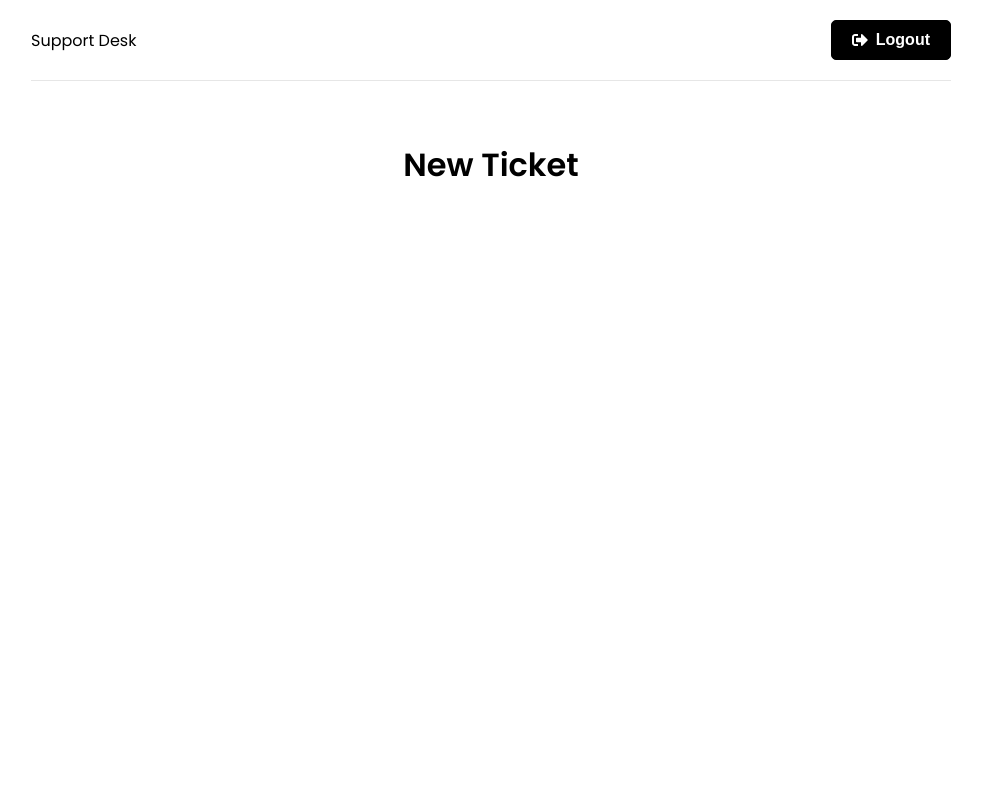
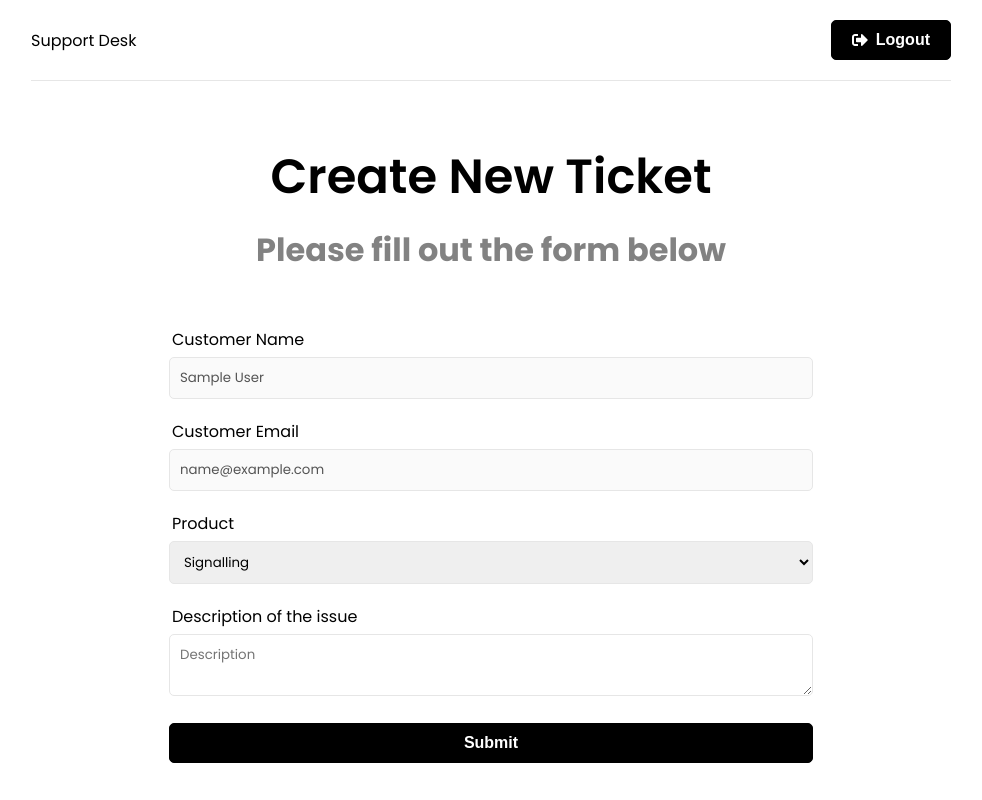
Before and after one commit to charcparle/project-support-desk, a React (Create React App) app in the folder frontend/: page /new-ticket in a window 1280 px wide. Shown: the whole page, without its empty margins (149-1131 px from the left). Built offline with nearby package versions, Linux system fonts and the light colour scheme; sample sign-in values are in the browser's storage.

Commit message:
Add form on New-ticket page

```diff
--- a/frontend/src/pages/NewTicket.jsx
+++ b/frontend/src/pages/NewTicket.jsx
@@ -1,10 +1,67 @@
+import { useState } from "react";
+import { useSelector } from "react-redux";
 
 function NewTicket() {
+  const { user } = useSelector((state) => state.auth);
+  const [name] = useState(user.name);
+  const [email] = useState(user.email);
+  const [product, setProduct] = useState("Signalling");
+  const [description, setDescription] = useState("");
+
+  const handleSubmit = (e) => {
+    e.preventDefault();
+    console.log("Form data submitted");
+  };
+
   return (
-    <div>
-      <h1> New Ticket</h1>
-    </div>
-  )
+    <>
+      <section className="heading">
+        <h1> Create New Ticket</h1>
+        <p>Please fill out the form below</p>
+      </section>
+      <section className="form">
+        <div className="form-group">
+          <label htmlFor="name">Customer Name</label>
+          <input type="text" className="form-control" value={name} disabled />
+        </div>
+        <div className="form-group">
+          <label htmlFor="email">Customer Email</label>
+          <input type="email" className="form-control" value={email} disabled />
+        </div>
+        <form onSubmit={handleSubmit}>
+          <div className="form-group">
+            <label htmlFor="product">Product</label>
+            <select
+              name="product"
+              id="product"
+              value={product}
+              onChange={(e) => setProduct(e.target.value)}
+            >
+              <option value="Signalling">Signalling</option>
+              <option value="Rolling Stock">Rolling Stock</option>
+              <option value="PWay">PWay</option>
+              <option value="Power Distribution">Power Distribution</option>
+              <option value="Station Structures">Station Structures</option>
+            </select>
+          </div>
+          <div className="form-group">
+            <label htmlFor="description">Description of the issue</label>
+            <textarea
+              name="description"
+              id="description"
+              className="form-control"
+              placeholder="Description"
+              value={description}
+              onChange={(e) => setDescription(e.target.value)}
+            ></textarea>
+          </div>
+          <div className="form-group">
+              <button className="btn btn-block">Submit</button>
+          </div>
+        </form>
+      </section>
+    </>
+  );
 }
 
-export default NewTicket
+export default NewTicket;
```
